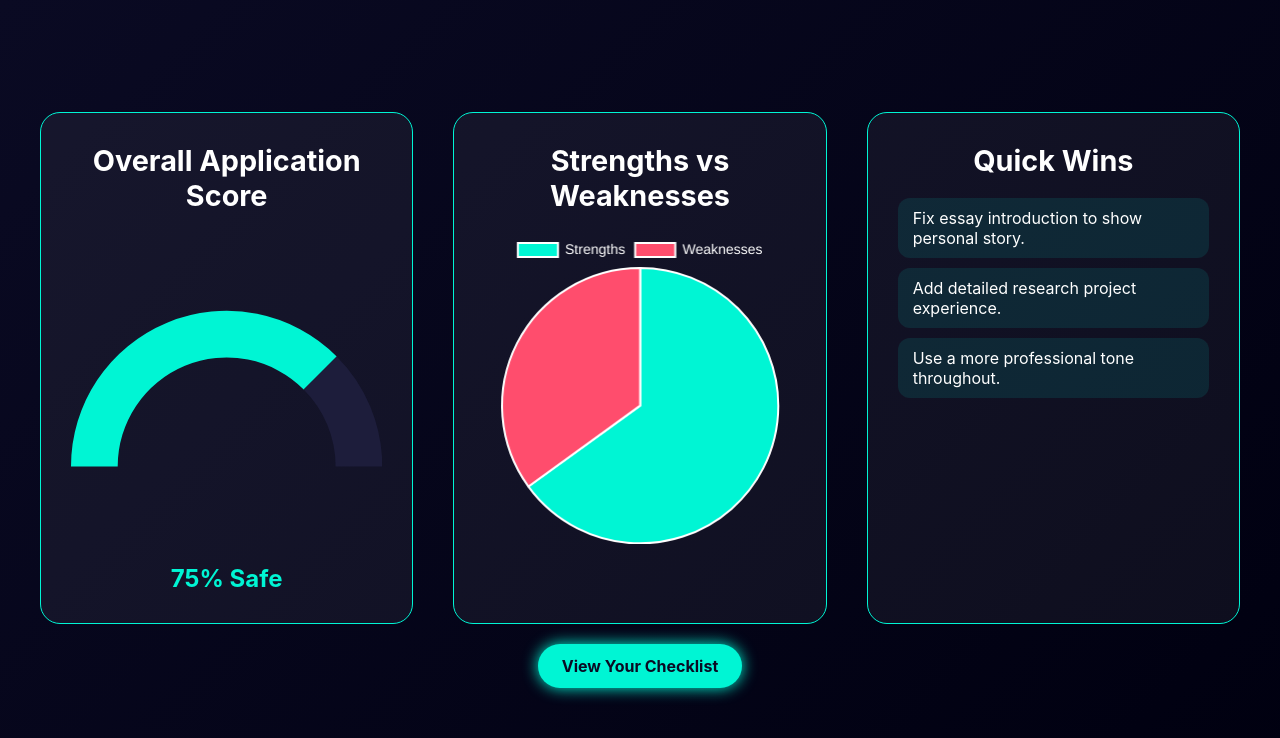
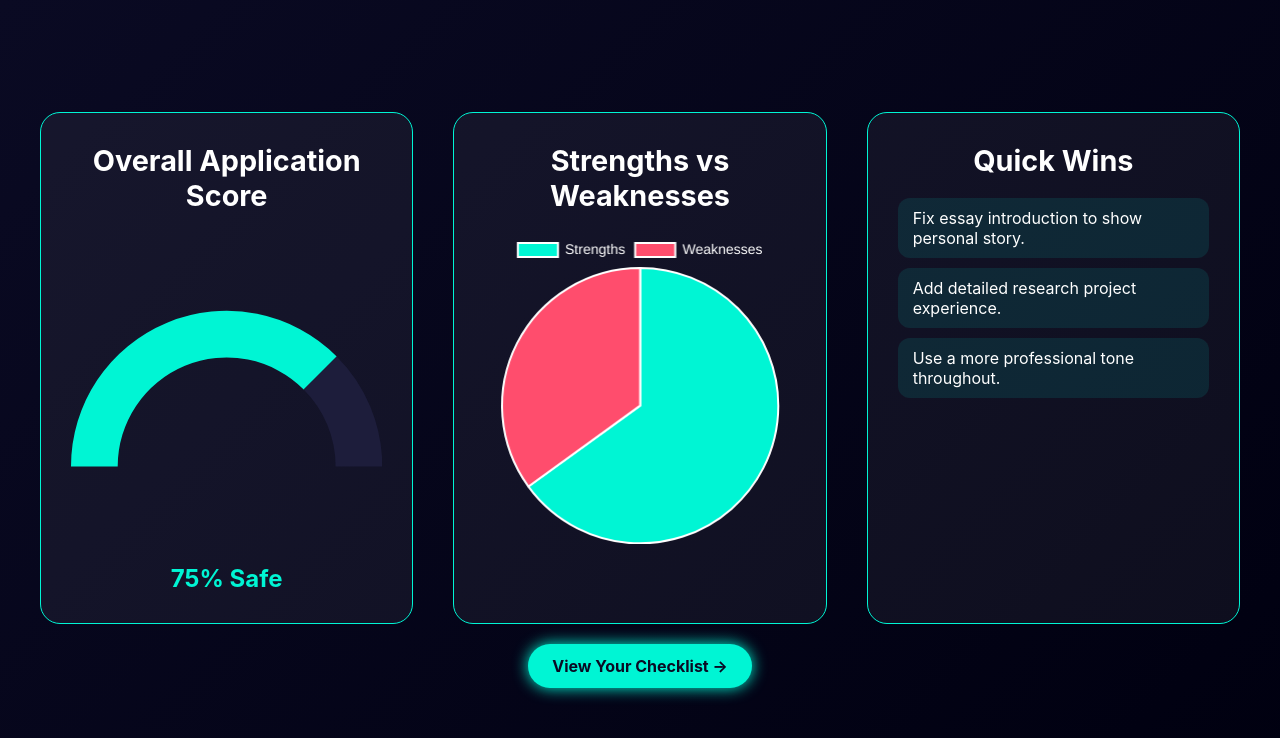
Before and after one commit to Justreadin/Team-Hackathons, a plain HTML site: page Admitguardian/frontend/dashboard.html in a window 1280 px wide. Drawn offline with nearby package versions, Linux system fonts and the light colour scheme.

Commit message:
Update dashboard.html

```diff
--- a/Admitguardian/frontend/dashboard.html
+++ b/Admitguardian/frontend/dashboard.html
@@ -133,7 +133,7 @@ h3#score-text {
     </div>
 
   </div>
-  <a href="checklist.html" class="checklist-link"><button class="checklist-btn">View Your Checklist</button></a>
+  <a href="checklist.html" class="checklist-link"><button class="checklist-btn">View Your Checklist &#8594;</button></a>
   <script>
     // Score Gauge Setup
 const ctxGauge = document.getElementById('scoreGauge').getContext('2d');
```
